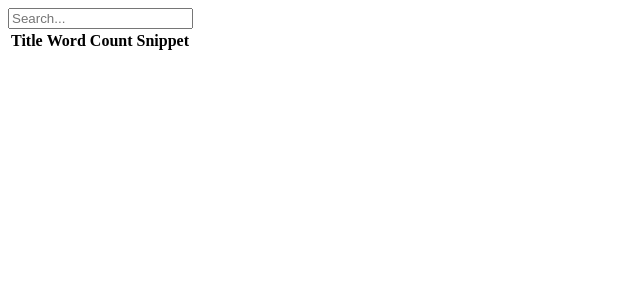
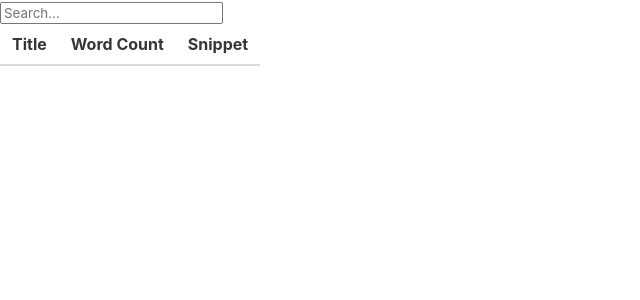
Before and after one commit to HennadiiZ/ang_http_ud_wsearch_sec13, an Angular app: page / in a window 1280 px wide. Shown: the top 300 px of the page, without its empty margins (0-640 px from the left). Built offline with nearby package versions, Linux system fonts and the light colour scheme.

Commit message:
bulma styles

```diff
--- a/package.json
+++ b/package.json
@@ -18,6 +18,7 @@
     "@angular/platform-browser": "~13.1.0",
     "@angular/platform-browser-dynamic": "~13.1.0",
     "@angular/router": "~13.1.0",
+    "bulma": "^0.9.4",
     "rxjs": "~7.4.0",
     "tslib": "^2.3.0",
     "zone.js": "~0.11.4"
--- a/src/styles.scss
+++ b/src/styles.scss
@@ -1 +1 @@
-/* You can add global styles to this file, and also import other style files */
+@import "bulma/css/bulma"
```
Also changed, not shown: 1 other file (tests, documents, lock files or other folders).
